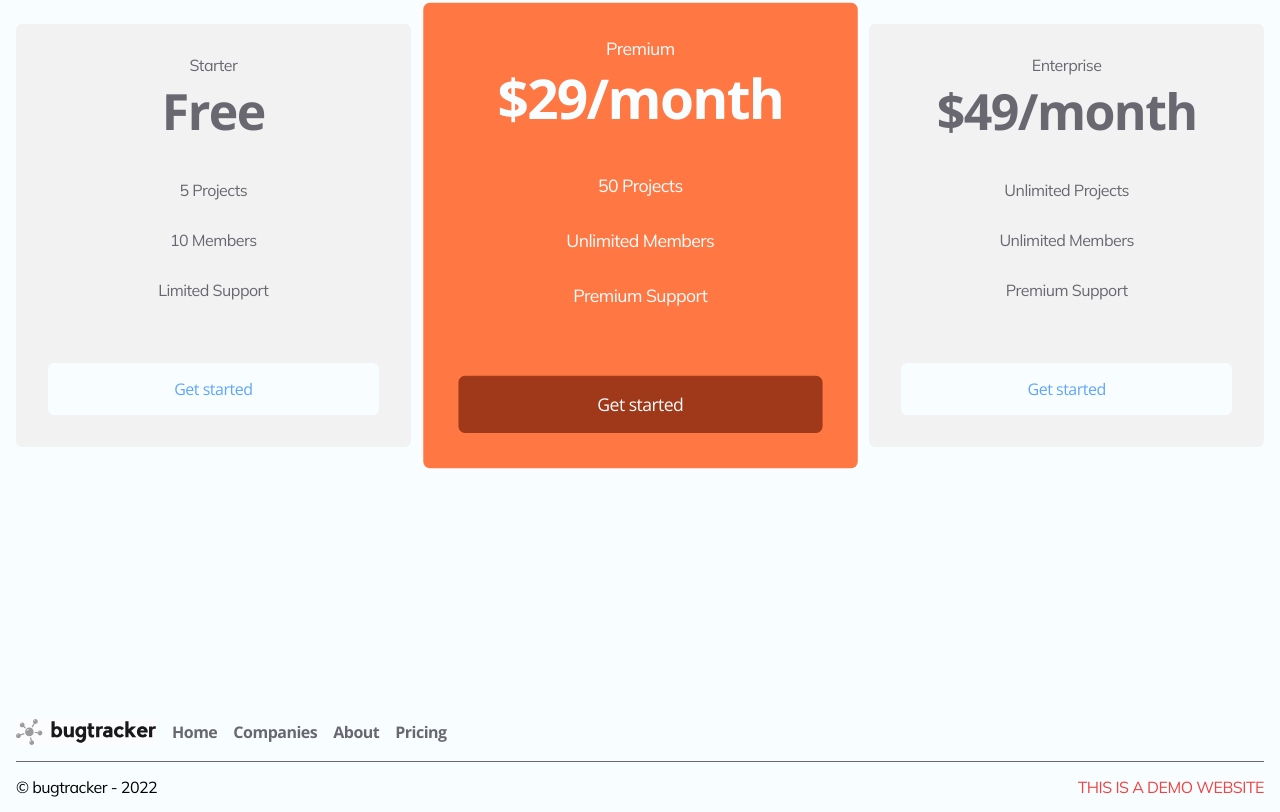
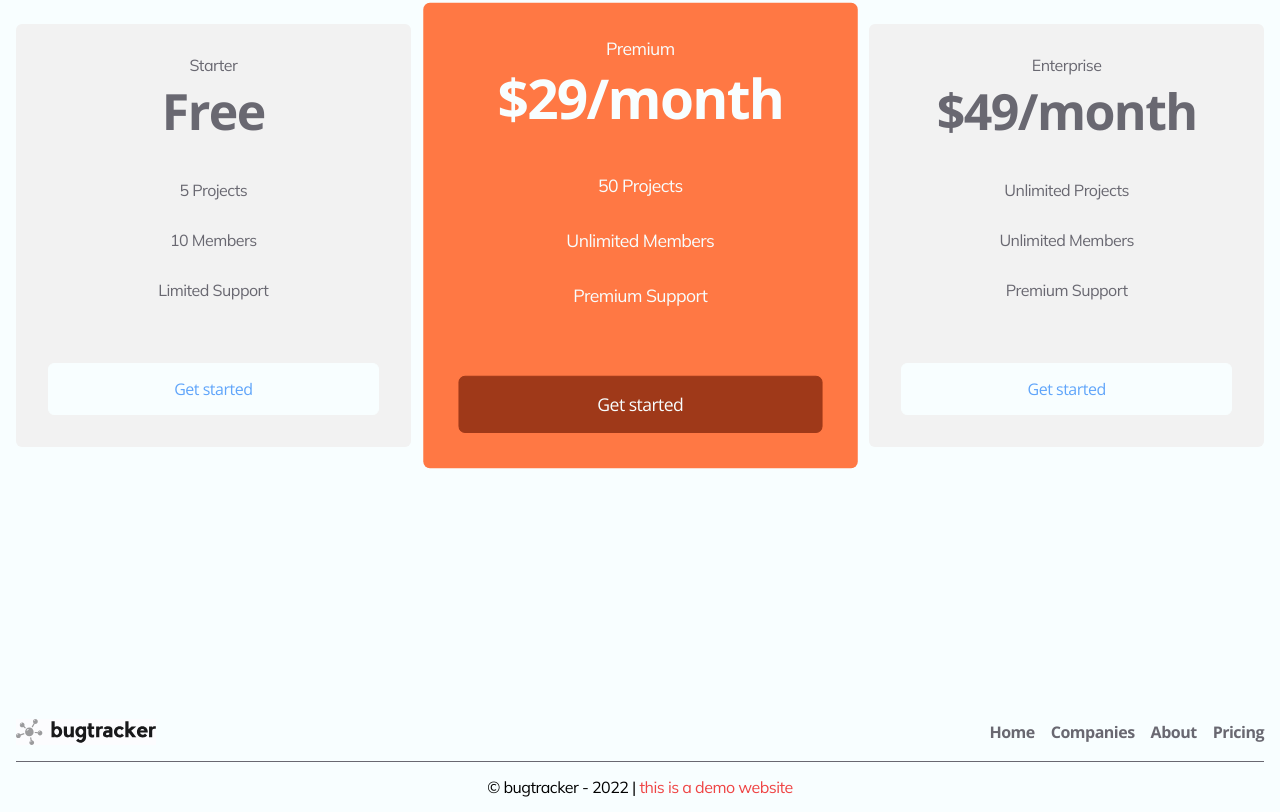
Before and after one commit to Quibble7s/bugtracker-frontend, a React (Create React App) app: page / in a window 1280 px wide. Shown: the part 2457-3269 px from the top of the page. Built offline with nearby package versions, Linux system fonts and the light colour scheme.

Commit message:
Changed the layout

```diff
--- a/src/Sections/HomePage/Footer.tsx
+++ b/src/Sections/HomePage/Footer.tsx
@@ -9,23 +9,23 @@ export const Footer = () => {
     <footer className='mt-64'>
       <Container>
         <div className='border-b border-themeGray py-4 flex flex-row justify-between items-center'>
-          <div className='flex flex-row gap-4 items-center'>
+          <div className='flex flex-col-reverse w-full gap-4 justify-between items-center lg:flex-row'>
             <div className='relative'>
               <span className='block absolute top-0 right-0 bottom-0 left-0 bg-themeBlack mix-blend-color' />
               <Image src='/static/images/logo.svg' width={140} height={30} />
             </div>
-            <div className='flex flex-row gap-4'>
+            <div className='flex flex-col items-center gap-4 lg:flex-row'>
               {NavLinks.map((link) => (
                 <NavigationLink to={link.to}>{link.label}</NavigationLink>
               ))}
             </div>
           </div>
         </div>
-        <div className='py-4 flex flex-row items-center justify-between'>
+        <div className='py-4 flex flex-row items-center justify-center'>
           <PXS className='text-center'>
-            &copy; bugtracker - {new Date().getFullYear()}
+            &copy; bugtracker - {new Date().getFullYear()} |{' '}
+            <span className='text-red-500'>this is a demo website</span>
           </PXS>
-          <PXS className='text-red-500 text-center'>THIS IS A DEMO WEBSITE</PXS>
         </div>
       </Container>
     </footer>
```
